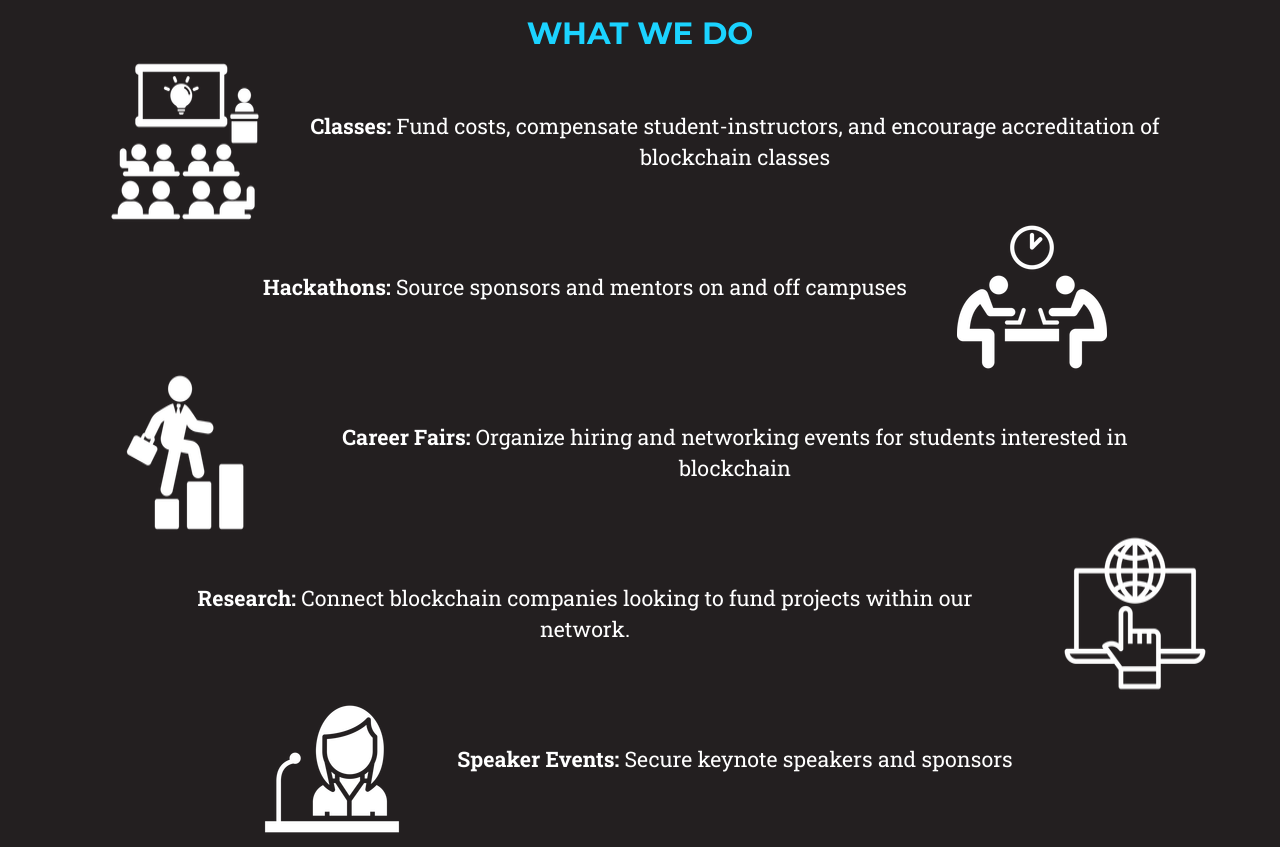
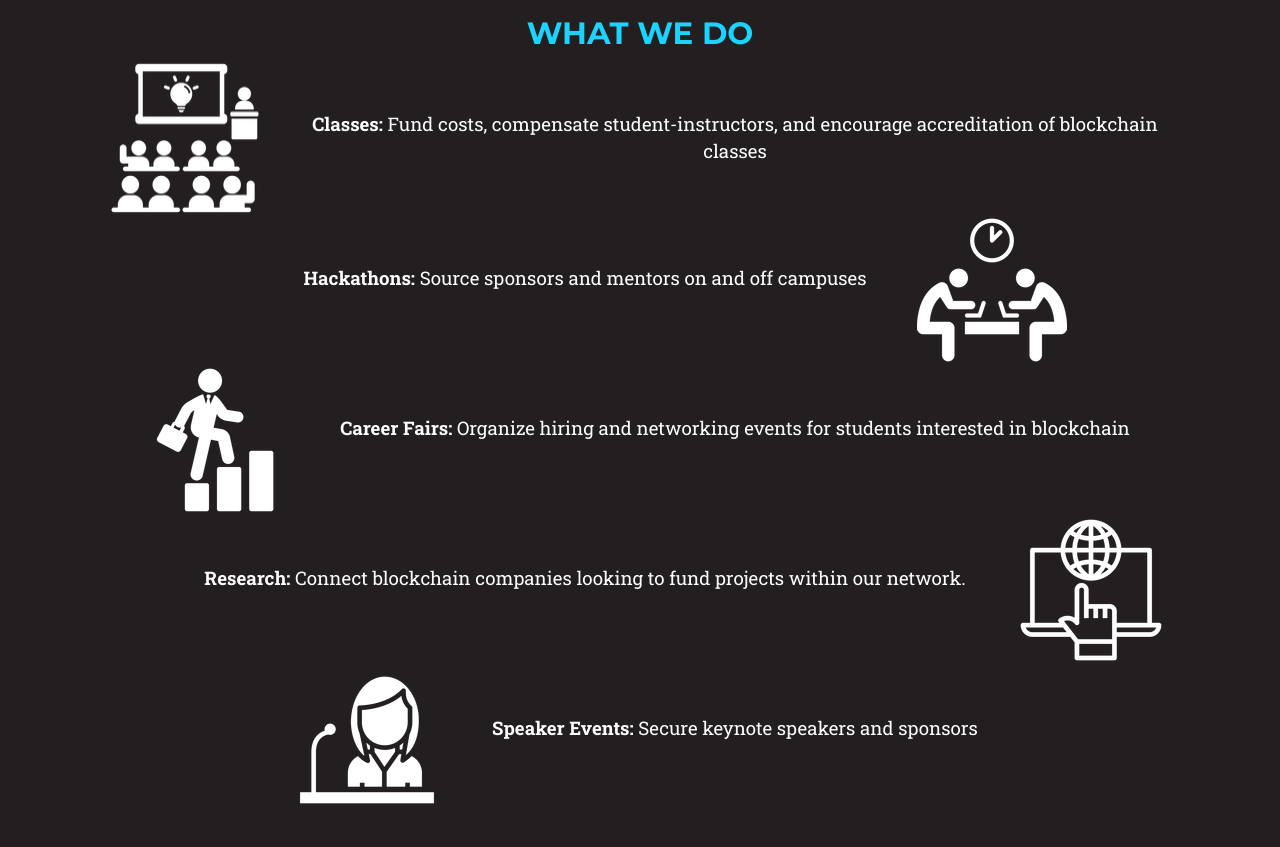
Before and after one commit to BlockchainAccelerationFoundation/Website, a plain HTML site: page index.html in a window 1280 px wide. Shown: the part 2131-2978 px from the top of the page. Drawn offline with nearby package versions, Linux system fonts and the light colour scheme; a web font is replaced by a local one.

Commit message:
fixed font sizes and Cameron picture

```diff
--- a/index.html
+++ b/index.html
@@ -300,23 +300,23 @@
             <ul style = "list-style: none; justify-content: center">
               <div class="pictureText" style="display: flex; text-align: center; justify-content: center;">
                 <img src = "./img/widgets/classes150White.png" class="img-responsive" alt = "classes">
-                <li style="padding: 50px; font-size: 16pt;"><b>Classes:</b> Fund costs, compensate student-instructors, and encourage accreditation of blockchain classes</li>
+                <li style="padding: 50px; font-size: 14pt;"><b>Classes:</b> Fund costs, compensate student-instructors, and encourage accreditation of blockchain classes</li>
               </div>
               <div class="pictureText" style="display: flex; justify-content: center;">
-                <li style = "padding: 50px; font-size: 16pt;"><b>Hackathons:</b> Source sponsors and mentors on and off campuses  </li>
+                <li style = "padding: 50px; font-size: 14pt;"><b>Hackathons:</b> Source sponsors and mentors on and off campuses  </li>
                 <img src = "./img/widgets/hackathon150White.png" class = "img-responsive" alt = "hackathons">
               </div>
               <div class = "pictureText" style="display: flex; justify-content: center;">
                 <img src = "./img/widgets/CareerFair150White.png" class = "img-responsive" alt = "career fairs">
-                <li style = "padding: 50px; font-size: 16pt;"><b>Career Fairs:</b> Organize hiring and networking events for students interested in blockchain </li>
+                <li style = "padding: 50px; font-size: 14pt;"><b>Career Fairs:</b> Organize hiring and networking events for students interested in blockchain </li>
               </div>
               <div class = "pictureText" style="display:flex; justify-content: center;">
-                <li style = "padding: 50px; font-size: 16pt;"><b>Research:</b> Connect blockchain companies looking to fund projects within our network.  </li>
+                <li style = "padding: 50px; font-size: 14pt;"><b>Research:</b> Connect blockchain companies looking to fund projects within our network.  </li>
                 <img src = "./img/widgets/research150White.png" class = "img-responsive" alt = "research">
               </div>
               <div class = "pictureText" style = "display: flex;justify-content: center;">
                 <img src = "./img/widgets/speaker150White.png" class = "img-responsive" alt = "research">
-                <li style = "padding: 50px; font-size: 16pt;"><b>Speaker Events:</b> Secure keynote speakers and sponsors</li>
+                <li style = "padding: 50px; font-size: 14pt;"><b>Speaker Events:</b> Secure keynote speakers and sponsors</li>
               </div>
             </ul>
 
@@ -410,7 +410,7 @@
         <h2 class="section-heading"> <br>Team<br></h2>
         <div class="col-xs-4">
           <div class="team-member baf" data-toggle="tooltip" title="Cameron Dennis is a blockchain analyst and researcher for Kano.One. He co-founded Blockchain at UCSB and is an active community organizer and entrepreneur. His alma mater is UC Santa Barbara where he majored in Political Science and studied Technology Management and Geographic Information Systems.">
-            <a href="https://www.linkedin.com/in/cameron-dennis-b93b25104/"><img src="img/people/cameron.png" class="img-responsive img-circle" alt="" style = "height: 300px; width: 300px;"></a>
+            <a href="https://www.linkedin.com/in/cameron-dennis-b93b25104/"><img src="img/people/cameron.jpg" class="img-responsive img-circle" alt="" style = "height: 300px; width: 300px;"></a>
             <h4><a href="https://www.linkedin.com/in/cameron-dennis-b93b25104/">Cameron Dennis</a></h4>
             <p class = "person-subtitle">Founder, President, and Board Member</p>
           </div>
@@ -499,7 +499,7 @@
     </section>
 
 
-    <section id="aboutus">
+    <section id="aboutus" style="padding-top: 0px;">
       <div class="container" style="text-align: center;">
         <h2 class="section-heading">Legal Status</h2>
         <h3 class="section-subheading text-muted"><p>The Blockchain Acceleration Foundation is waiting to receive tax-exempt status. Form 1023 submitted and awaiting review. Expected tax-exempt status: May 2019.</p></h3>
```
Also changed, not shown: img/people/cameron.jpg, 1 other file.
